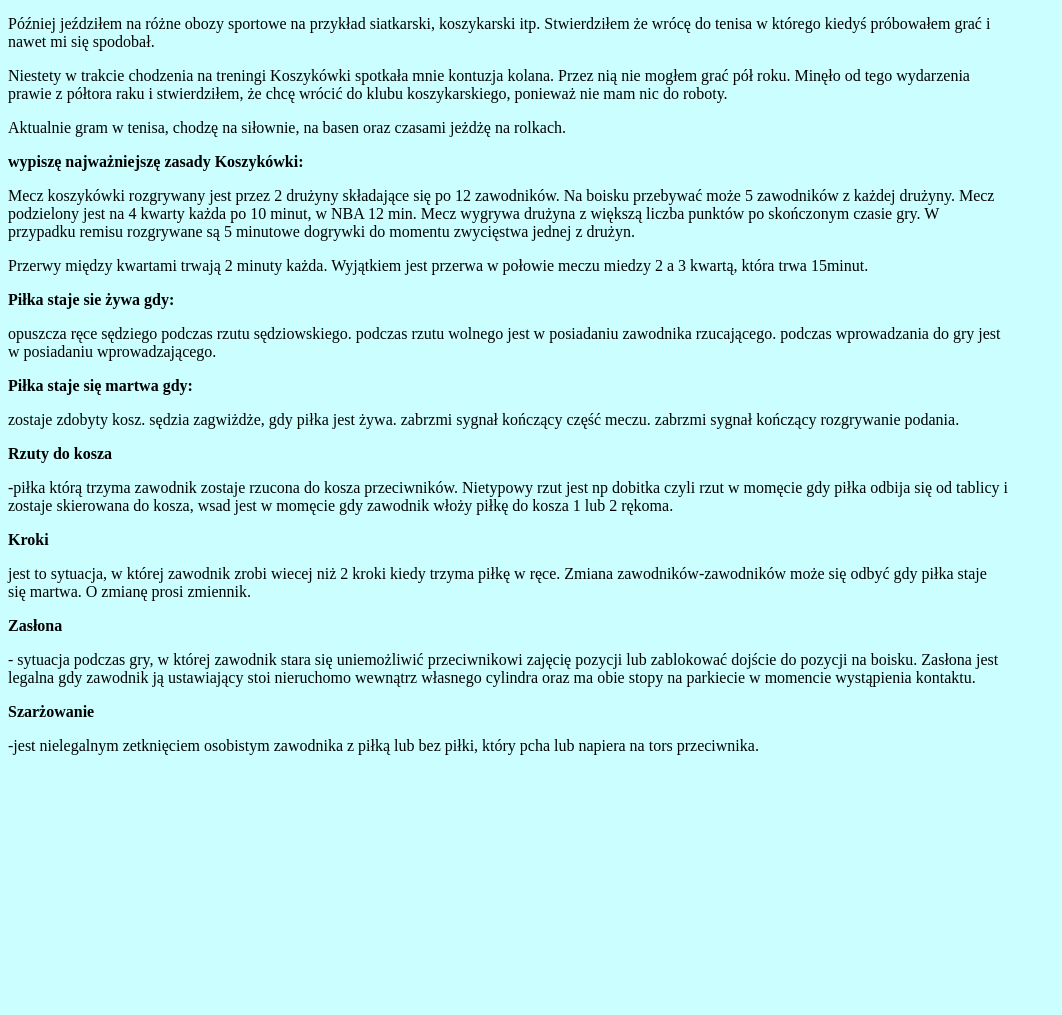
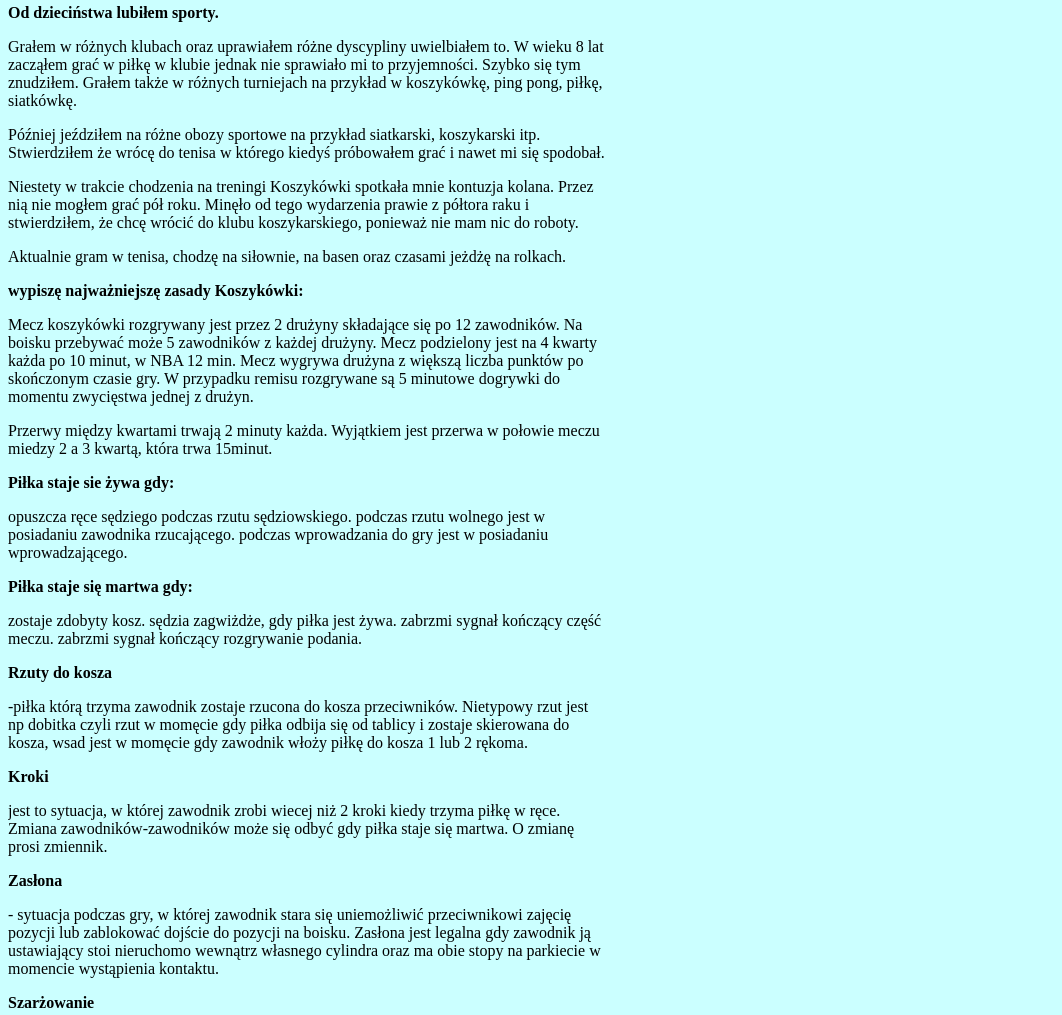
Before and after one commit to ColorigneNewt/ColorigneNewt.github.io, a plain HTML site: page index.html in a window 1280 px wide. Shown: the part 380-1395 px from the top of the page, without its empty margins (0-1062 px from the left). Before the commit the page ends 1143 px from the top, so only its background shows below. Drawn offline with Linux system fonts and the light colour scheme.

Commit message:
Update index.html

```diff
--- a/index.html
+++ b/index.html
@@ -1,4 +1,115 @@
-   <!DOCTYPE html>
+
+<div style="width: 100%; overflow: hidden;">
+   <div style="width: 600px; float: left;"> <!DOCTYPE html>
+      <head>
+         <meta charset="UTF-8">
+         <meta http-equiv="X-UA-Compatible" content="IE=edge">
+         <meta name="viewport" content="width=device-width, initial-scale=1.0">
+         <title>Document</title>
+         <link rel="stylesheet" href="style.css">
+      </head>
+      <body>
+        <div>
+        <h1>SPORT</h1>
+
+         <img src="kk.jfif" width="500">
+
+         <p><b>Od dzieciństwa lubiłem sporty. </b></p>
+
+         <p>Grałem w różnych klubach oraz uprawiałem różne dyscypliny uwielbiałem to. W wieku 8 lat zacząłem grać w piłkę w klubie jednak nie sprawiało mi to przyjemności.
+      Szybko się tym znudziłem. Grałem także w różnych turniejach na przykład w koszykówkę, ping pong, piłkę, siatkówkę.</p>
+
+      <p>Później jeździłem na różne obozy sportowe na przykład siatkarski, koszykarski itp. Stwierdziłem że wrócę do tenisa w którego kiedyś próbowałem grać i nawet mi się spodobał.</p>
+
+      <p>   Niestety w trakcie chodzenia na treningi Koszykówki spotkała mnie kontuzja kolana. Przez nią nie mogłem grać pół roku.
+      Minęło od tego wydarzenia prawie z półtora raku i stwierdziłem, że chcę wrócić do klubu koszykarskiego, ponieważ nie mam nic do roboty.</p>
+
+      <p>Aktualnie gram w tenisa, chodzę na siłownie, na basen oraz czasami jeżdżę na rolkach.</p>
+      <p><b> wypiszę najważniejszę zasady Koszykówki:</b></p>
+
+
+
+      <p>Mecz koszykówki rozgrywany jest przez 2 drużyny składające się po 12 zawodników. Na boisku przebywać może 5 zawodników z każdej drużyny.
+      Mecz podzielony jest na 4 kwarty każda po 10 minut, w NBA 12 min. Mecz wygrywa drużyna z większą liczba punktów po skończonym czasie gry.
+      W przypadku remisu rozgrywane są 5 minutowe dogrywki do momentu zwycięstwa jednej z drużyn.</p>
+      <p>Przerwy między kwartami trwają 2 minuty każda. Wyjątkiem jest przerwa w połowie meczu miedzy 2 a 3 kwartą, która trwa 15minut.</p>
+      <p><b>Piłka staje sie żywa gdy:</p></b>
+
+      <p>  opuszcza ręce sędziego podczas rzutu sędziowskiego.
+      podczas rzutu wolnego jest w posiadaniu zawodnika rzucającego.
+      podczas wprowadzania do gry jest w posiadaniu wprowadzającego.</p>
+
+      <b><p>Piłka staje się martwa gdy:</p></b>
+      <p>zostaje zdobyty kosz.
+      sędzia zagwiżdże, gdy piłka jest żywa.
+      zabrzmi sygnał kończący część meczu.
+      zabrzmi sygnał kończący rozgrywanie podania. </p>
+      <b><p>Rzuty do kosza</p></b> <p>-piłka którą trzyma zawodnik zostaje rzucona do kosza przeciwników. Nietypowy rzut jest np dobitka czyli rzut w momęcie gdy piłka odbija się od tablicy i zostaje skierowana do kosza,
+      wsad jest w momęcie gdy zawodnik włoży piłkę do kosza 1 lub 2 rękoma.</p>
+      <b><p>Kroki</p></b><p>jest to sytuacja, w której zawodnik zrobi wiecej niż 2 kroki kiedy trzyma piłkę w ręce.
+      Zmiana zawodników-zawodników może się odbyć gdy piłka staje się martwa. O zmianę prosi zmiennik. </p>
+      </p><b>Zasłona</b> <p>- sytuacja podczas gry, w której zawodnik stara się uniemożliwić przeciwnikowi zajęcię pozycji lub zablokować dojście do pozycji na boisku.
+    Zasłona jest legalna gdy zawodnik ją ustawiający stoi nieruchomo wewnątrz własnego cylindra oraz ma obie stopy na parkiecie w momencie wystąpienia kontaktu.
+    <p><b>Szarżowanie</b></p>-jest  nielegalnym  zetknięciem  osobistym  zawodnika  z  piłką  lub  bez  piłki,  który  pcha  lub napiera na tors przeciwnika.
+
+
+
+    </div>
+
+
+</body>
+ </html>
+
+
+
+
+
+
+
+
+
+
+
+
+
+
+
+
+
+
+
+
+
+
+
+
+
+
+
+
+
+
+
+
+
+
+
+
+
+
+
+
+
+
+
+
+
+
+
+
+
+
+<!DOCTYPE html>
    <html lang="en">
    <head>
       <meta charset="UTF-8">
```
